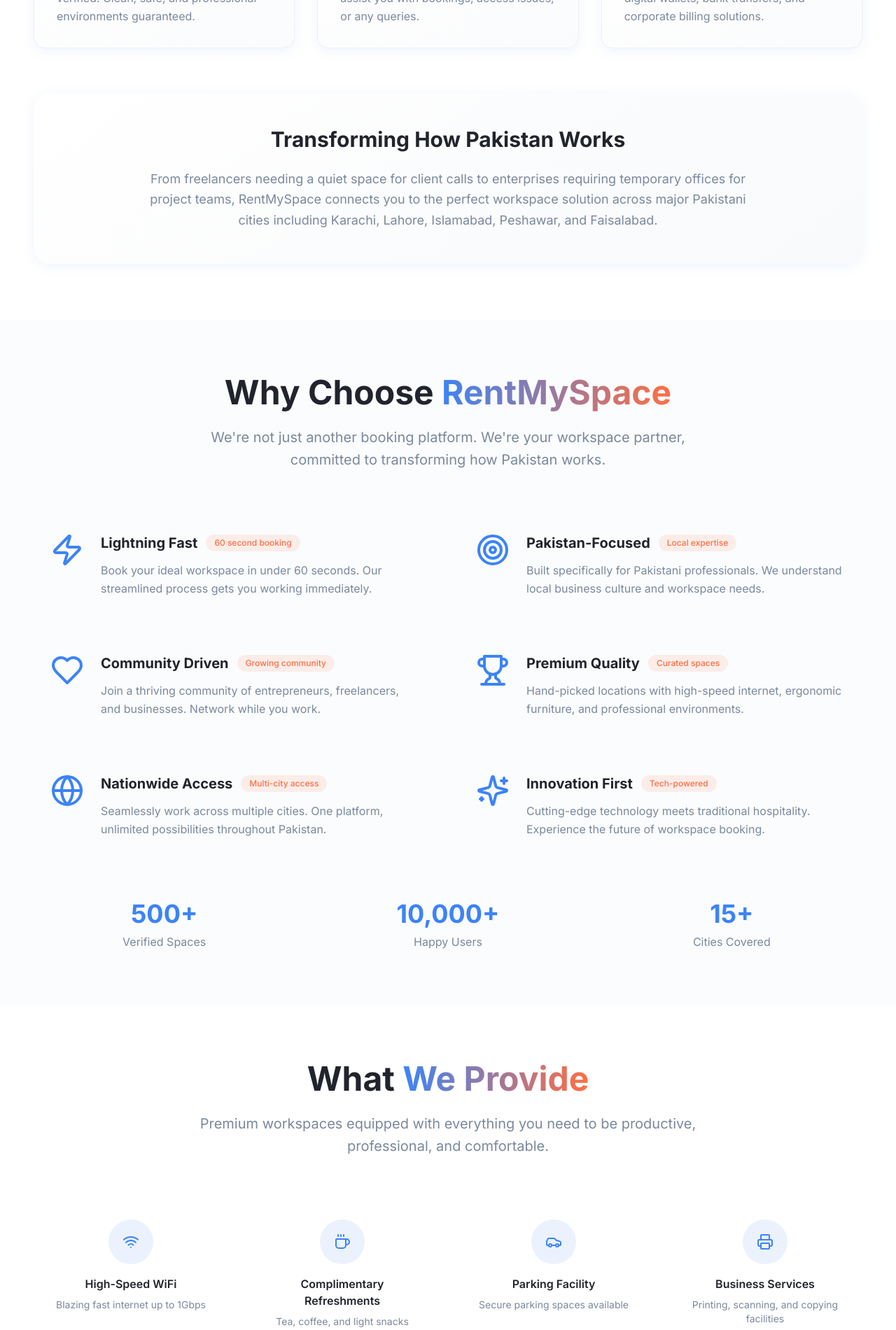
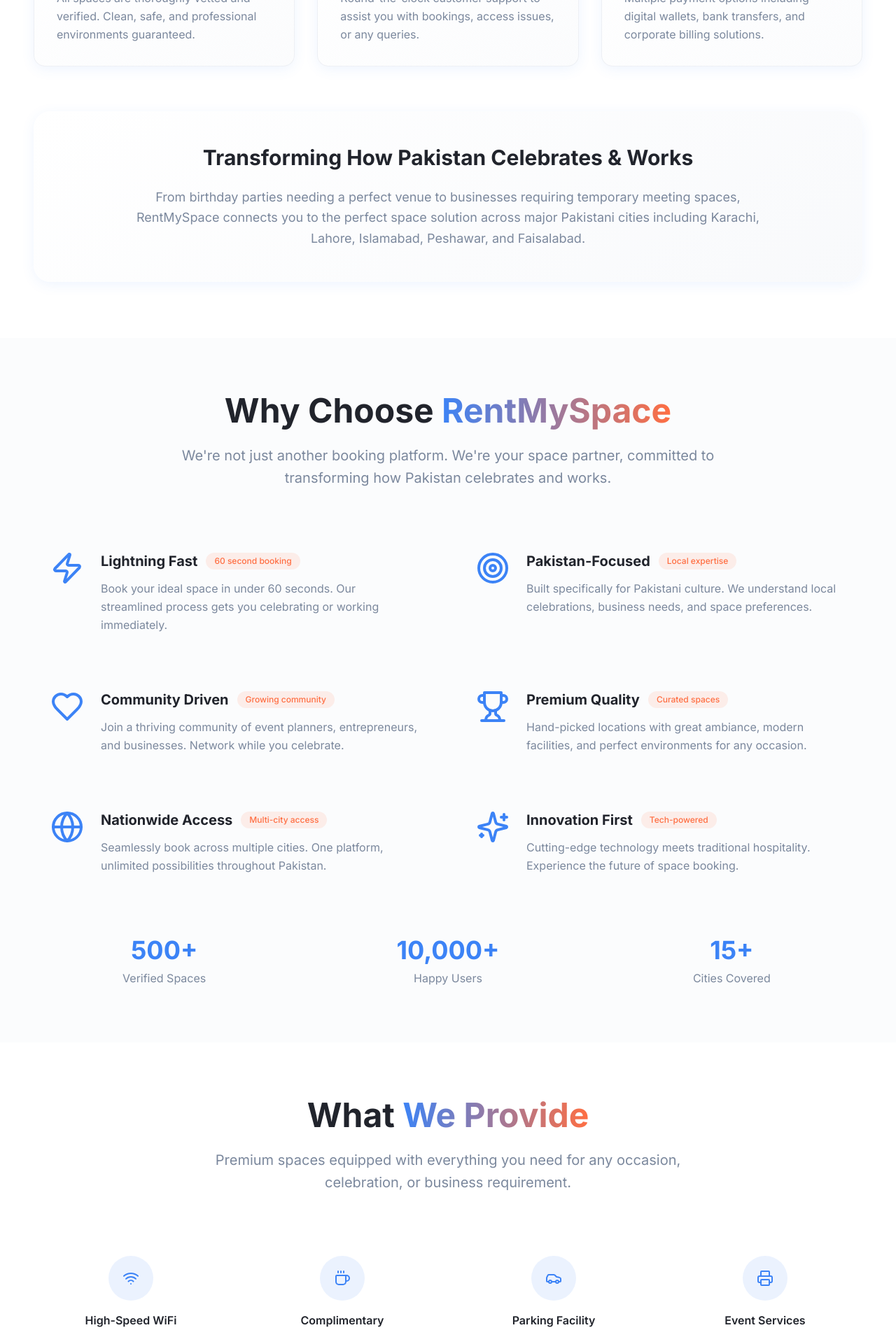
Before and after one commit to Hassankhaleel/rentmy-hourly-oasis, a React (Vite) app: page / in a window 1280 px wide. Shown: the part 1532-3433 px from the top of the page at 70% size. Built offline with nearby package versions, Linux system fonts and the light colour scheme.

Commit message:
Update sections for broader use
Adjusted content in various sections to reflect that the platform offers space rentals for more than just workspaces, including parties, gatherings, and other events.

```diff
--- a/src/components/WhatMakesUsDifferent.tsx
+++ b/src/components/WhatMakesUsDifferent.tsx
@@ -5,7 +5,7 @@ const WhatMakesUsDifferent = () => {
     {
       icon: <Rocket className="w-8 h-8" />,
       title: "First in Pakistan",
-      description: "We pioneered hourly workspace booking in Pakistan, creating an entirely new way to work.",
+      description: "We pioneered hourly space booking in Pakistan, creating an entirely new way to celebrate and work.",
       stats: "First to Market"
     },
     {
@@ -17,7 +17,7 @@ const WhatMakesUsDifferent = () => {
     {
       icon: <Heart className="w-8 h-8" />,
       title: "Local Understanding",
-      description: "Built by Pakistanis for Pakistanis. We understand prayer times, local holidays, and business culture.",
+      description: "Built by Pakistanis for Pakistanis. We understand local celebrations, business culture, and space needs.",
       stats: "100% Local"
     },
     {
@@ -29,7 +29,7 @@ const WhatMakesUsDifferent = () => {
     {
       icon: <Users className="w-8 h-8" />,
       title: "Community Focus",
-      description: "More than spaces - we're building Pakistan's largest professional community and networking hub.",
+      description: "More than spaces - we're building Pakistan's largest event and professional community hub.",
       stats: "10K+ Members"
     },
     {
@@ -49,7 +49,7 @@ const WhatMakesUsDifferent = () => {
           </h2>
           <p className="text-xl text-muted-foreground max-w-3xl mx-auto leading-relaxed">
             We're not just following trends - we're setting them. Here's what sets RentMySpace apart
-            from traditional office rentals and international competitors.
+            from traditional venue rentals and international competitors.
           </p>
         </div>
 
@@ -90,14 +90,14 @@ const WhatMakesUsDifferent = () => {
         {/* Comparison Section */}
         <div className="bg-white rounded-3xl p-8 lg:p-12 shadow-soft animate-fade-in-up">
           <h3 className="text-2xl lg:text-3xl font-bold text-center mb-8 text-foreground">
-            RentMySpace vs Traditional Office Rentals
+            RentMySpace vs Traditional Venue Rentals
           </h3>
 
           <div className="grid md:grid-cols-2 gap-8">
             {/* Traditional */}
             <div className="space-y-4">
               <h4 className="text-xl font-semibold text-muted-foreground mb-4">
-                Traditional Office Rentals
+                Traditional Venue Rentals
               </h4>
               <div className="space-y-3">
                 <div className="flex items-center gap-3 text-muted-foreground">
@@ -152,8 +152,8 @@ const WhatMakesUsDifferent = () => {
             Experience the Difference Today
           </h3>
           <p className="text-muted-foreground mb-8 max-w-2xl mx-auto">
-            Join the workspace revolution and see why thousands of professionals choose RentMySpace
-            for their daily work needs.
+            Join the space revolution and see why thousands of people choose RentMySpace
+            for their events, meetings, and celebrations.
           </p>
           <button className="btn-hero">
             Start Your Free Trial
--- a/src/components/WhatWeDo.tsx
+++ b/src/components/WhatWeDo.tsx
@@ -4,8 +4,8 @@ const WhatWeDo = () => {
   const services = [
     {
       icon: <Building2 className="w-8 h-8" />,
-      title: "Premium Workspaces",
-      description: "Access to high-quality coworking spaces, private offices, and meeting rooms equipped with modern amenities."
+      title: "Premium Venues",
+      description: "Access to high-quality event spaces, party halls, meeting rooms, and workspaces equipped with modern amenities."
     },
     {
       icon: <Clock className="w-8 h-8" />,
@@ -42,8 +42,8 @@ const WhatWeDo = () => {
             What <span className="text-gradient">We Do</span>
           </h2>
           <p className="text-xl text-muted-foreground max-w-3xl mx-auto leading-relaxed">
-            RentMySpace revolutionizes workspace access in Pakistan by providing flexible,
-            hourly-based booking solutions for modern professionals and businesses.
+            RentMySpace revolutionizes space access in Pakistan by providing flexible,
+            hourly-based booking solutions for events, parties, meetings, and work.
           </p>
         </div>
 
@@ -70,12 +70,12 @@ const WhatWeDo = () => {
         <div className="mt-16 text-center animate-fade-in-up">
           <div className="bg-gradient-card rounded-3xl p-8 lg:p-12 shadow-soft">
             <h3 className="text-2xl lg:text-3xl font-bold mb-6 text-foreground">
-              Transforming How Pakistan Works
+              Transforming How Pakistan Celebrates & Works
             </h3>
             <p className="text-lg text-muted-foreground max-w-4xl mx-auto leading-relaxed">
-              From freelancers needing a quiet space for client calls to enterprises requiring
-              temporary offices for project teams, RentMySpace connects you to the perfect
-              workspace solution across major Pakistani cities including Karachi, Lahore,
+              From birthday parties needing a perfect venue to businesses requiring
+              temporary meeting spaces, RentMySpace connects you to the perfect
+              space solution across major Pakistani cities including Karachi, Lahore,
               Islamabad, Peshawar, and Faisalabad.
             </p>
           </div>
--- a/src/components/WhatWeProvide.tsx
+++ b/src/components/WhatWeProvide.tsx
@@ -10,7 +10,7 @@ const WhatWeProvide = () => {
     {
       icon: <Coffee className="w-6 h-6" />,
       title: "Complimentary Refreshments",
-      description: "Tea, coffee, and light snacks included"
+      description: "Tea, coffee, snacks, and catering options"
     },
     {
       icon: <Car className="w-6 h-6" />,
@@ -19,8 +19,8 @@ const WhatWeProvide = () => {
     },
     {
       icon: <Printer className="w-6 h-6" />,
-      title: "Business Services",
-      description: "Printing, scanning, and copying facilities"
+      title: "Event Services",
+      description: "Sound system, lighting, and technical support"
     },
     {
       icon: <Shield className="w-6 h-6" />,
@@ -34,8 +34,8 @@ const WhatWeProvide = () => {
     },
     {
       icon: <Users className="w-6 h-6" />,
-      title: "Meeting Rooms",
-      description: "Fully equipped conference facilities"
+      title: "Flexible Spaces",
+      description: "Adaptable layouts for any event or gathering"
     },
     {
       icon: <Monitor className="w-6 h-6" />,
@@ -46,22 +46,22 @@ const WhatWeProvide = () => {
 
   const spaceTypes = [
     {
-      title: "Hot Desks",
-      description: "Flexible shared workspace perfect for freelancers and remote workers",
-      price: "From PKR 200/hour",
-      features: ["Open seating", "Shared amenities", "Community access", "Basic setup"]
-    },
-    {
-      title: "Private Offices",
-      description: "Dedicated spaces for teams and businesses requiring privacy",
-      price: "From PKR 800/hour",
-      features: ["Lockable office", "Personal storage", "Team collaboration", "Professional setup"]
+      title: "Party Venues",
+      description: "Beautiful spaces perfect for birthdays, celebrations, and social gatherings",
+      price: "From PKR 500/hour",
+      features: ["Event lighting", "Sound system", "Decorative setup", "Catering space"]
     },
     {
       title: "Meeting Rooms",
-      description: "Professional conference rooms for presentations and client meetings",
-      price: "From PKR 1,500/hour",
-      features: ["AV equipment", "Whiteboard", "Video conferencing", "Catering options"]
+      description: "Professional conference rooms for presentations and business meetings",
+      price: "From PKR 800/hour",
+      features: ["AV equipment", "Whiteboard", "Video conferencing", "Business amenities"]
+    },
+    {
+      title: "Event Halls",
+      description: "Large venues for weddings, corporate events, and major celebrations",
+      price: "From PKR 2,000/hour",
+      features: ["Grand space", "Stage area", "Full catering", "Event management"]
     }
   ];
 
@@ -73,8 +73,8 @@ const WhatWeProvide = () => {
             What <span className="text-gradient">We Provide</span>
           </h2>
           <p className="text-xl text-muted-foreground max-w-3xl mx-auto leading-relaxed">
-            Premium workspaces equipped with everything you need to be productive,
-            professional, and comfortable.
+            Premium spaces equipped with everything you need for any occasion,
+            celebration, or business requirement.
           </p>
         </div>
 
@@ -135,10 +135,10 @@ const WhatWeProvide = () => {
         <div className="mt-20 text-center animate-fade-in-up">
           <div className="bg-gradient-hero rounded-3xl p-8 lg:p-12 text-white">
             <h3 className="text-3xl lg:text-4xl font-bold mb-6">
-              Ready to Transform Your Work Experience?
+              Ready to Transform Your Event Experience?
             </h3>
             <p className="text-xl text-white/90 mb-8 max-w-2xl mx-auto">
-              Join thousands of professionals who have discovered the flexibility and freedom of hourly workspace booking.
+              Join thousands of people who have discovered the flexibility and freedom of hourly space booking.
             </p>
             <button className="btn-hero-outline !border-white !text-white hover:!bg-white hover:!text-primary">
               Get Started Today
--- a/src/components/WhyChooseUs.tsx
+++ b/src/components/WhyChooseUs.tsx
@@ -5,37 +5,37 @@ const WhyChooseUs = () => {
     {
       icon: <Zap className="w-12 h-12" />,
       title: "Lightning Fast",
-      description: "Book your ideal workspace in under 60 seconds. Our streamlined process gets you working immediately.",
+      description: "Book your ideal space in under 60 seconds. Our streamlined process gets you celebrating or working immediately.",
       highlight: "60 second booking"
     },
     {
       icon: <Target className="w-12 h-12" />,
       title: "Pakistan-Focused",
-      description: "Built specifically for Pakistani professionals. We understand local business culture and workspace needs.",
+      description: "Built specifically for Pakistani culture. We understand local celebrations, business needs, and space preferences.",
       highlight: "Local expertise"
     },
     {
       icon: <Heart className="w-12 h-12" />,
       title: "Community Driven",
-      description: "Join a thriving community of entrepreneurs, freelancers, and businesses. Network while you work.",
+      description: "Join a thriving community of event planners, entrepreneurs, and businesses. Network while you celebrate.",
       highlight: "Growing community"
     },
     {
       icon: <Trophy className="w-12 h-12" />,
       title: "Premium Quality",
-      description: "Hand-picked locations with high-speed internet, ergonomic furniture, and professional environments.",
+      description: "Hand-picked locations with great ambiance, modern facilities, and perfect environments for any occasion.",
       highlight: "Curated spaces"
     },
     {
       icon: <Globe className="w-12 h-12" />,
       title: "Nationwide Access",
-      description: "Seamlessly work across multiple cities. One platform, unlimited possibilities throughout Pakistan.",
+      description: "Seamlessly book across multiple cities. One platform, unlimited possibilities throughout Pakistan.",
       highlight: "Multi-city access"
     },
     {
       icon: <Sparkles className="w-12 h-12" />,
       title: "Innovation First",
-      description: "Cutting-edge technology meets traditional hospitality. Experience the future of workspace booking.",
+      description: "Cutting-edge technology meets traditional hospitality. Experience the future of space booking.",
       highlight: "Tech-powered"
     }
   ];
@@ -48,8 +48,8 @@ const WhyChooseUs = () => {
             Why Choose <span className="text-gradient">RentMySpace</span>
           </h2>
           <p className="text-xl text-muted-foreground max-w-3xl mx-auto leading-relaxed">
-            We're not just another booking platform. We're your workspace partner,
-            committed to transforming how Pakistan works.
+            We're not just another booking platform. We're your space partner,
+            committed to transforming how Pakistan celebrates and works.
           </p>
         </div>
 
```
